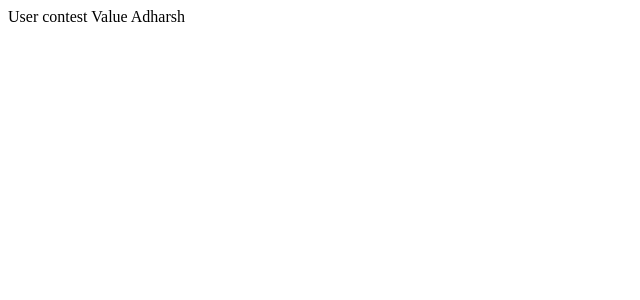
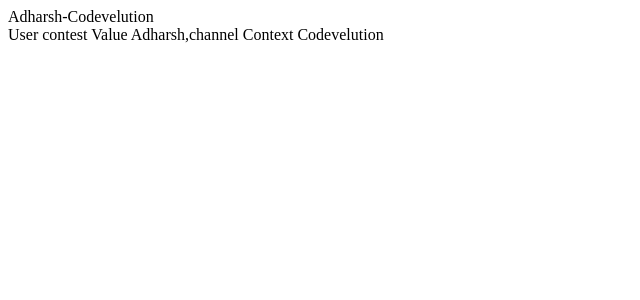
Before and after one commit to adharshrajeeev/React_Restart, a React (Create React App) app: page / in a window 1280 px wide. Shown: the top 300 px of the page, without its empty margins (0-640 px from the left). Built offline with nearby package versions, Linux system fonts and the light colour scheme.

Commit message:
consumption usinf createcontex and usecontext hook added

```diff
--- a/src/App.js
+++ b/src/App.js
@@ -24,6 +24,7 @@ import ComponentC from "./Components/ComponentC";
 // import ClickHandler from "./Components/ClickHandler";
 
 export const UserContext=React.createContext()
+export const ChannelContext=React.createContext()
 
 
 function App() {
@@ -48,8 +49,10 @@ function App() {
         {/* <HookUseState/> */}
         {/* <UseReducerHook/> */}
         <UserContext.Provider value={'Adharsh'}>
+        <ChannelContext.Provider value={'Codevelution'}>
 
         <ComponentC/>
+        </ChannelContext.Provider>
         </UserContext.Provider>
     </div>
   );
--- a/src/Components/ComponentE.jsx
+++ b/src/Components/ComponentE.jsx
@@ -1,9 +1,13 @@
-import React from 'react'
-import ComponentF from './ComponentF'
+import React,{useContext} from 'react'
+import ComponentF from './ComponentF';
+import { UserContext,ChannelContext } from '../App';
 
 function ComponentE() {
+  const user=  useContext(UserContext)
+   const channel = useContext(ChannelContext)
   return (
     <div>
+        {user}-{channel}
         <ComponentF/>
     </div>
   )
--- a/src/Components/ComponentF.jsx
+++ b/src/Components/ComponentF.jsx
@@ -1,5 +1,5 @@
 import React from 'react';
-import { UserContext } from '../App';
+import { UserContext,ChannelContext } from '../App';
 
 function ComponentF() {
   return (
@@ -7,7 +7,18 @@ function ComponentF() {
         <UserContext.Consumer>
             {
                 user=>{
-                    return <div>User contest Value {user}</div>
+                    return(
+                        <ChannelContext.Consumer>
+                            {
+                                channel=>{
+                                    return(
+
+                                        <div>User contest Value {user},channel Context {channel}</div>
+                                    )
+                                }
+                            }
+                        </ChannelContext.Consumer>
+                         )
                 }
             }
         </UserContext.Consumer>
```
